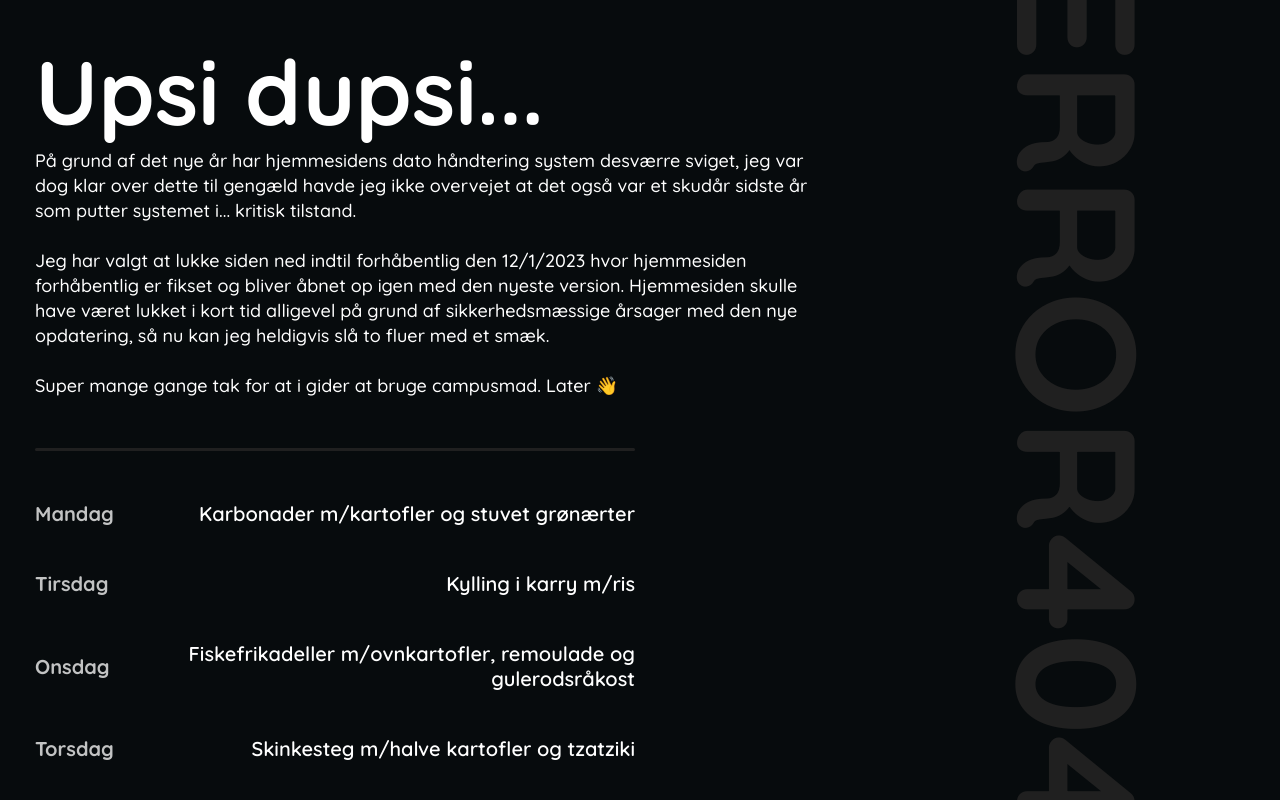
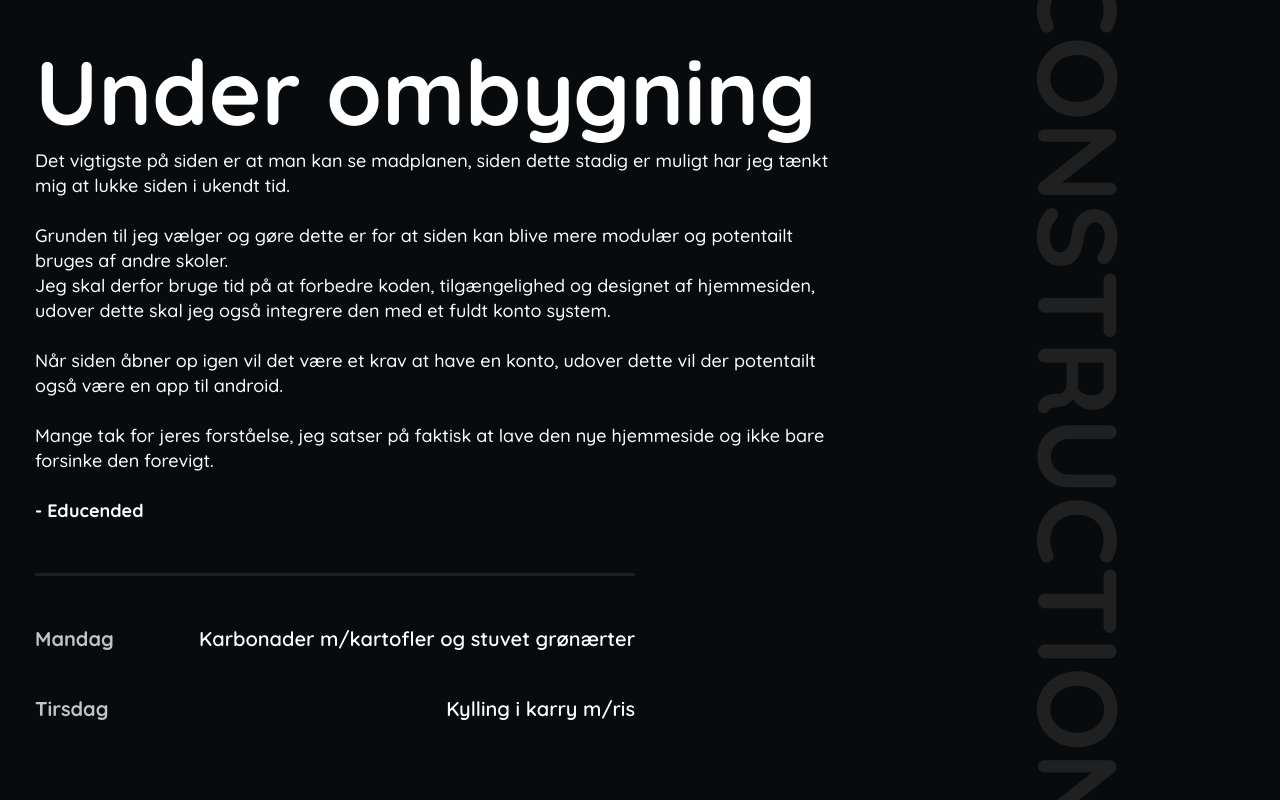
Before and after one commit to zMyLlama/videndjurs-aftensmad, a Next.js app: page /components/index/temp.loading in a window 1280 px wide. Built offline with nearby package versions, Linux system fonts and the light colour scheme.

Commit message:
under reconstruction

```diff
--- a/pages/components/index/temp.loading.tsx
+++ b/pages/components/index/temp.loading.tsx
@@ -4,15 +4,23 @@ import { device } from "../../../js/devices"
 function TempLoading() {
     return (
         <Wrapper>
-            <Header>Upsi dupsi...</Header>
+            <Header>Under ombygning</Header>
             <Paragraph>
-                På grund af det nye år har hjemmesidens dato håndtering system desværre sviget, jeg var dog klar over dette til gengæld havde jeg ikke overvejet at det også var et skudår sidste år som putter systemet i... kritisk tilstand.
-                <br/>
-                <br/>
-                Jeg har valgt at lukke siden ned indtil forhåbentlig den 12/1/2023 hvor hjemmesiden forhåbentlig er fikset og bliver åbnet op igen med den nyeste version. Hjemmesiden skulle have været lukket i kort tid alligevel på grund af sikkerhedsmæssige årsager med den nye opdatering, så nu kan jeg heldigvis slå to fluer med et smæk.
-                <br/>
-                <br/>
-                Super mange gange tak for at i gider at bruge campusmad. Later 👋
+                Det vigtigste på siden er at man kan se madplanen, siden dette stadig er muligt har jeg tænkt mig at lukke siden i ukendt tid.
+                <br />
+                <br />
+                Grunden til jeg vælger og gøre dette er for at siden kan blive mere modulær og potentailt bruges af andre skoler.
+                <br />
+                Jeg skal derfor bruge tid på at forbedre koden, tilgængelighed og designet af hjemmesiden, udover dette skal jeg også integrere den med et fuldt konto system.
+                <br />
+                <br />
+                Når siden åbner op igen vil det være et krav at have en konto, udover dette vil der potentailt også være en app til android.
+                <br />
+                <br />
+                Mange tak for jeres forståelse, jeg satser på faktisk at lave den nye hjemmeside og ikke bare forsinke den forevigt.
+                <br />
+                <br />
+                <b>- Educended</b>
             </Paragraph>
 
             <Line />
@@ -49,7 +57,7 @@ function TempLoading() {
             </List>
 
             <ErrorWrapper>
-                <Error>ERROR404</Error>
+                <Error>CONSTRUCTION</Error>
             </ErrorWrapper>
         </Wrapper>
     );
@@ -166,7 +174,7 @@ const ErrorWrapper = styled.div`
 
 const Error = styled.h1`
     font-weight: 700;
-    font-size: 21vh;
+    font-size: 14vh;
     color: #202020;
     transform: rotate(90deg);
 `
```
